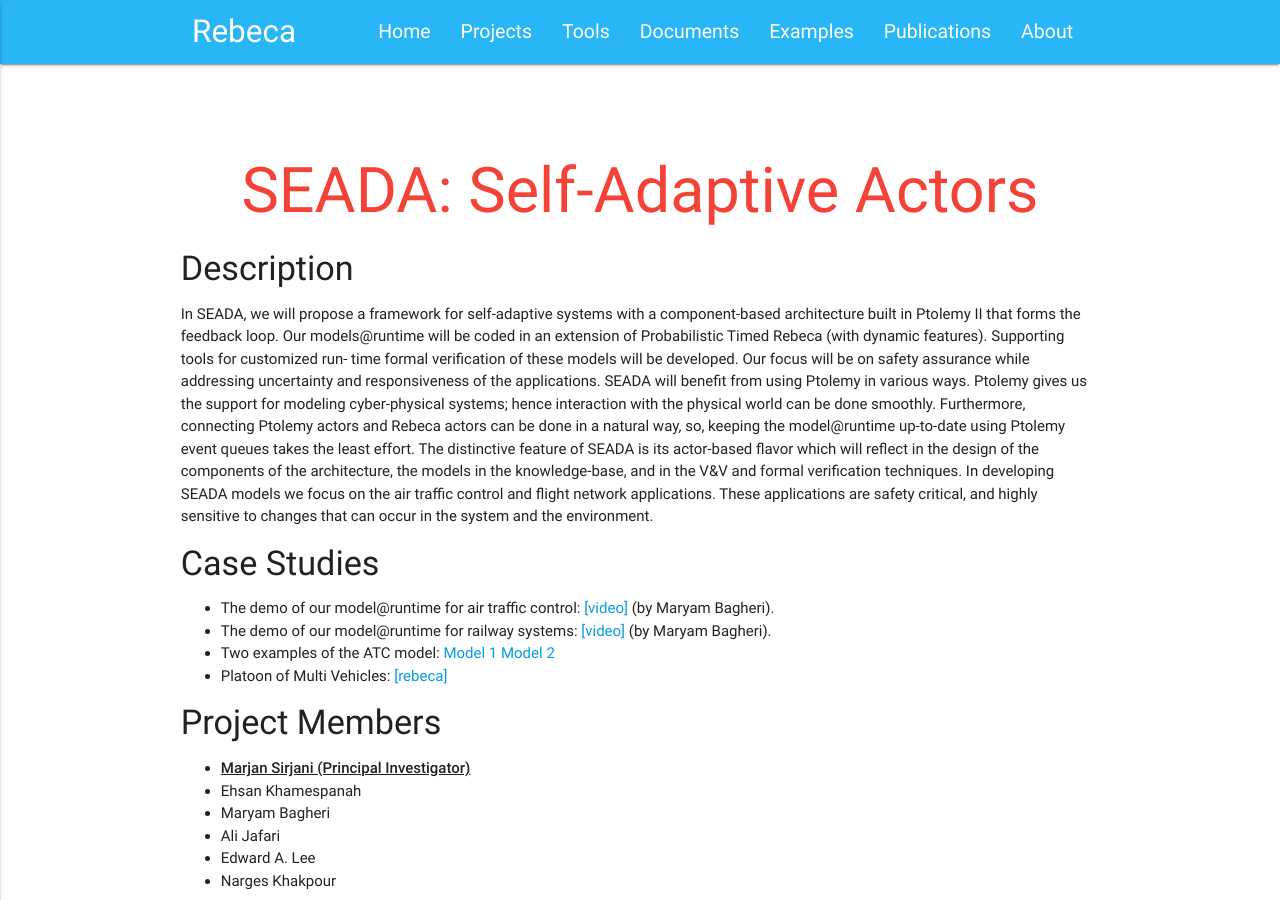
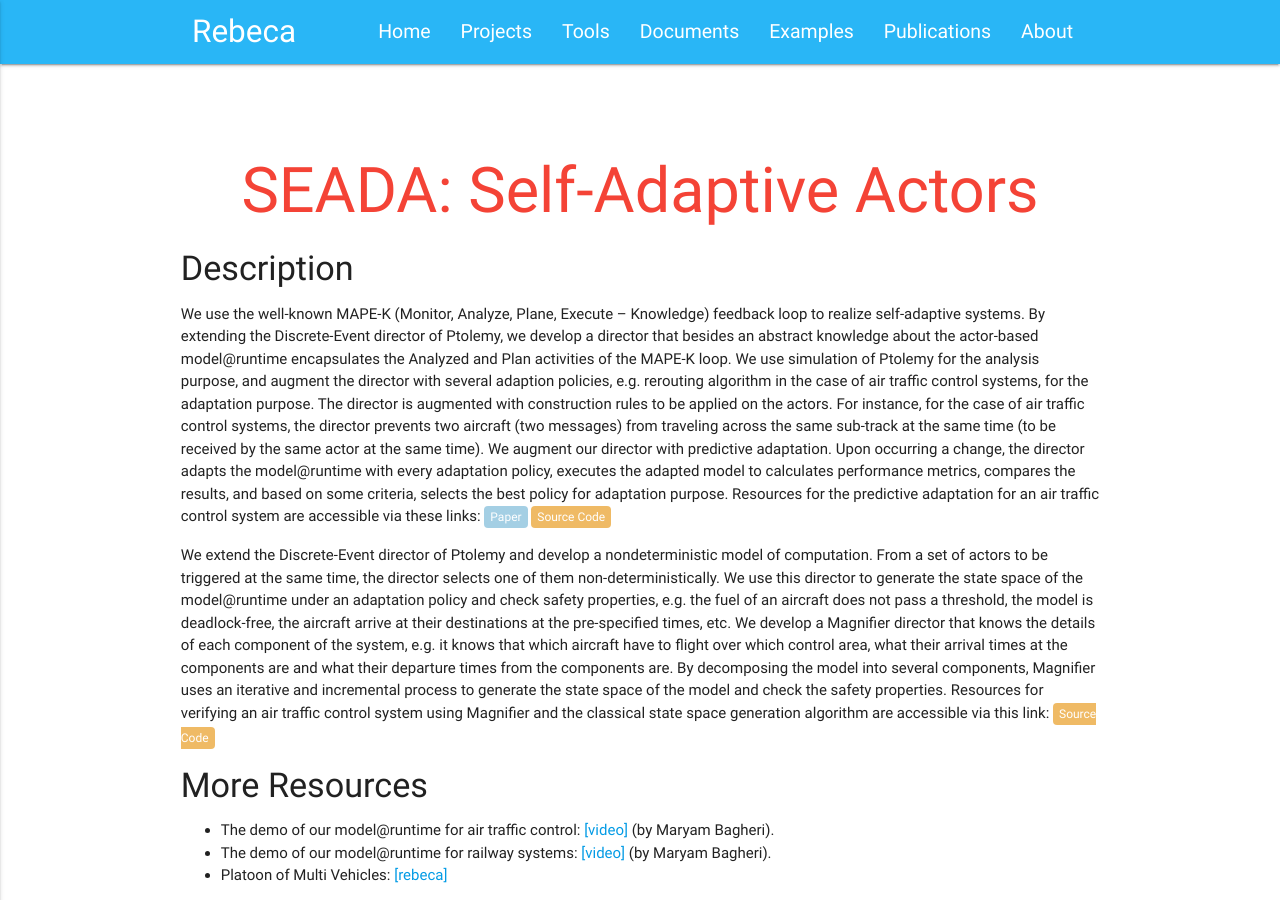
Before and after one commit to rebeca-lang/rebeca-lang.github.io, a Jekyll site: the page built from projects/Seada.md, in a window 1280 px wide and 900 px high. Built offline with Jekyll 4.4.1, drawn with Linux system fonts in a browser that asks for light colours.

Commit message:
Test of SEADA is updated

```diff
--- a/projects/Seada.md
+++ b/projects/Seada.md
@@ -6,19 +6,16 @@ permalink: /allprojects/Seada
 ---
 
 #### Description
-In SEADA, we will propose a framework for self-adaptive systems with a component-based architecture built in Ptolemy II that forms the feedback loop. Our models@runtime will be coded in an extension of Probabilistic Timed Rebeca (with dynamic features). Supporting tools for customized run- time formal verification of these models will be developed. Our focus will be on safety assurance while addressing uncertainty and responsiveness of the applications. SEADA will benefit from using Ptolemy in various ways. Ptolemy gives us the support for modeling cyber-physical systems; hence interaction with the physical world can be done smoothly. Furthermore, connecting Ptolemy actors and Rebeca actors can be done in a natural way, so, keeping the model@runtime up-to-date using Ptolemy event queues takes the least effort. The distinctive feature of SEADA is its actor-based flavor which will reflect in the design of the components of the architecture, the models in the knowledge-base, and in the V&V and formal verification techniques. In developing SEADA models we focus on the air traffic control and flight network applications. These applications are safety critical, and highly sensitive to changes that can occur in the system and the environment.
+<!--In SEADA, we will propose a framework for self-adaptive systems with a component-based architecture built in Ptolemy II that forms the feedback loop. Our models@runtime will be coded in an extension of Probabilistic Timed Rebeca (with dynamic features). Supporting tools for customized run- time formal verification of these models will be developed. Our focus will be on safety assurance while addressing uncertainty and responsiveness of the applications. SEADA will benefit from using Ptolemy in various ways. Ptolemy gives us the support for modeling cyber-physical systems; hence interaction with the physical world can be done smoothly. Furthermore, connecting Ptolemy actors and Rebeca actors can be done in a natural way, so, keeping the model@runtime up-to-date using Ptolemy event queues takes the least effort. The distinctive feature of SEADA is its actor-based flavor which will reflect in the design of the components of the architecture, the models in the knowledge-base, and in the V&V and formal verification techniques. In developing SEADA models we focus on the air traffic control and flight network applications. These applications are safety critical, and highly sensitive to changes that can occur in the system and the environment.-->
 
-<!--
-In SEADA we will use Ptolemy to represent the architecture, and extensions of Rebeca for modeling and verification. Ptolemy is a modeling and simulation tool for cyber-physical systems where the components are actors and the communication and coordination of actors are captured in a director which represents the Model of Computation. Rebeca is an actor-based modeling language with formal verification support. In SEADA, we will propose a framework for self-adaptive systems with a component-based architecture built in Ptolemy II. Our models@runtime will be coded in an extension of Probabilistic Timed Rebeca (with dynamic features), and supporting tools for customized run-time formal verification of these models will be developed. SEADA architecture in Ptolemy II forms the feedback loop and consists of four components of Monitor, Analyze, Plan, and Execute, together with a Knowledge-base, similar to the MAPE-K architecture. A Model of Computation for self-adaptive systems will be designed in Ptolemy. The distinctive feature of SEADA is its actor-based flavor which will reflect in the design of the components of the architecture, the models in the knowledge-base, and in the V&V and formal verification techniques. Ptolemy gives us the much-needed support to model and evaluate the system in a more abstract level, and the means to connect to the physical world, while Rebeca gives us the formal verification support for the model@runtime to assure safety concerns.\\
-Ptolemy components in SEADA call the external tools to verify models@runtime and check the safety in order to react accordingly. Before sending any command to the system for reconfiguration or change, they will check the safety of new configurations.\\
-Models in Dynamic Probabilistic Timed Rebeca, an actor-based language supporting dynamic and probabilistic behavior with timing constraints, will be the core models for runtime safety analysis. Probabilistic and statistical model checking and compositional verification will be the main analysis techniques in SEADA. We will create models on which we can zoom-in and zoom-out and reach to the necessary level of abstraction for the required analysis; we call these models magnifiable models. Instead of a predefined hierarchical or nested model, we will propose a flat model which can be modularized (partitioned) and be refined or abstracted (zoomed-in or zoomed-out) during runtime.\\
-The actor model serves as the model@runtime in the core of the knowledge-base of SEADA, and any dangerous situation will be reported to the Plan component to be dealt with. Our experience in specific state-space reduction techniques for actors, and bounded model checking empowered by heuristics, will be the foundation to build more agile runtime verification methods which are necessary for reliable and quick adaptation. In the following, we presented our model@runtime for two different application domains.
--->
+We use the well-known MAPE-K (Monitor, Analyze, Plane, Execute – Knowledge) feedback loop to realize self-adaptive systems. By extending the Discrete-Event director of Ptolemy, we develop a director that besides an abstract knowledge about the actor-based model@runtime encapsulates the Analyzed and Plan activities of the MAPE-K loop. We use simulation of Ptolemy for the analysis purpose, and augment the director with several adaption policies, e.g. rerouting algorithm in the case of air traffic control systems, for the adaptation purpose. The director is augmented with construction rules to be applied on the actors. For instance, for the case of air traffic control systems, the director prevents two aircraft (two messages) from traveling across the same sub-track at the same time (to be received by the same actor at the same time). We augment our director with predictive adaptation. Upon occurring a change, the director adapts the model@runtime with every adaptation policy, executes the adapted model to calculates performance metrics, compares the results, and based on some criteria, selects the best policy for adaptation purpose. Resources for the predictive adaptation for an air traffic control system are accessible via these links: <a class="link link_pdf" href="/assets/papers/2018/Self-Adaptive-Coordinated-Actors.pdf">Paper</a> <a class="link link_presentation" href="/assets/projects/Seada/case-studies/ATC-FACS.zip">Source Code</a>
 
-#### Case Studies
+We extend the Discrete-Event director of Ptolemy and develop a nondeterministic model of computation. From a set of actors to be triggered at the same time, the director selects one of them non-deterministically. We use this director to generate the state space of the model@runtime under an adaptation policy and check safety properties, e.g. the fuel of an aircraft does not pass a threshold, the model is deadlock-free, the aircraft arrive at their destinations at the pre-specified times, etc. We develop a Magnifier director that knows the details of each component of the system, e.g. it knows that which aircraft have to flight over which control area, what their arrival times at the components are and what their departure times from the components are. By decomposing the model into several components, Magnifier uses an iterative and incremental process to generate the state space of the model and check the safety properties. Resources for verifying an air traffic control system using Magnifier and the classical state space generation algorithm are accessible via this link: <a class="link link_presentation" href="/assets/projects/Seada/case-studies/MagImp-TSE.zip">Source Code</a>
+
+#### More Resources
 * The demo of our model@runtime for air traffic control: [ [video] ](http://rebeca.cs.ru.is/files/Movies/SEADA/ATC5.mov) (by Maryam Bagheri).
 * The demo of our model@runtime for railway systems: [ [video] ](http://rebeca.cs.ru.is/files/Movies/SEADA/TCS1.mov) (by Maryam Bagheri).
-* Two examples of the ATC model: [ Model 1 ](/assets/projects/Seada/case-studies/ATC-FACS.zip) [ Model 2 ](/assets/projects/Seada/case-studies/MagImp-TSE.zip)
+<!--* Two examples of the ATC model: [ Model 1 ](/assets/projects/Seada/case-studies/ATC-FACS.zip) [ Model 2 ](/assets/projects/Seada/case-studies/MagImp-TSE.zip)-->
 * Platoon of Multi Vehicles: [ [rebeca] ](/assets/projects/Seada/case-studies/PlatoonMultiVehicles.rebeca)
 
 #### Project Members
```
